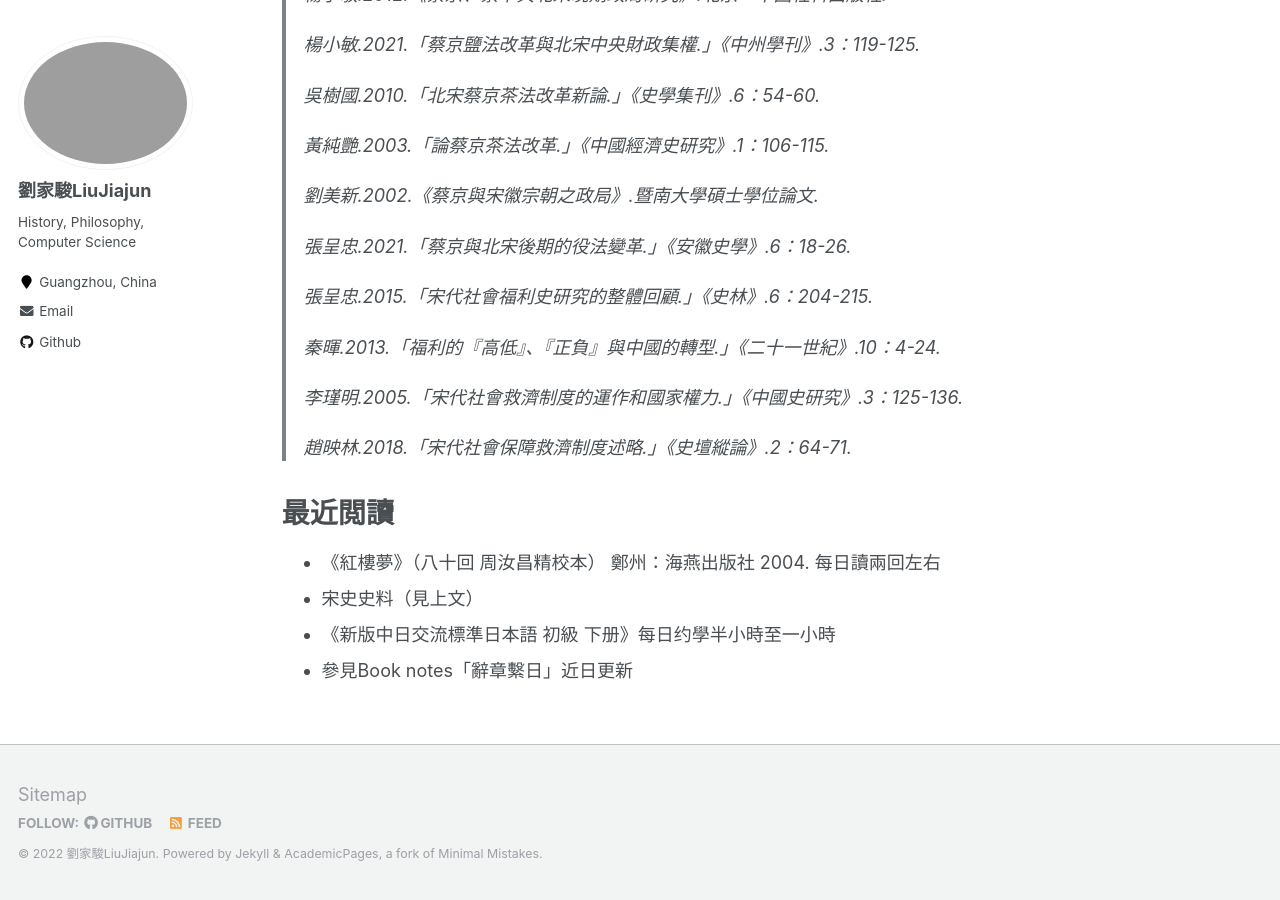
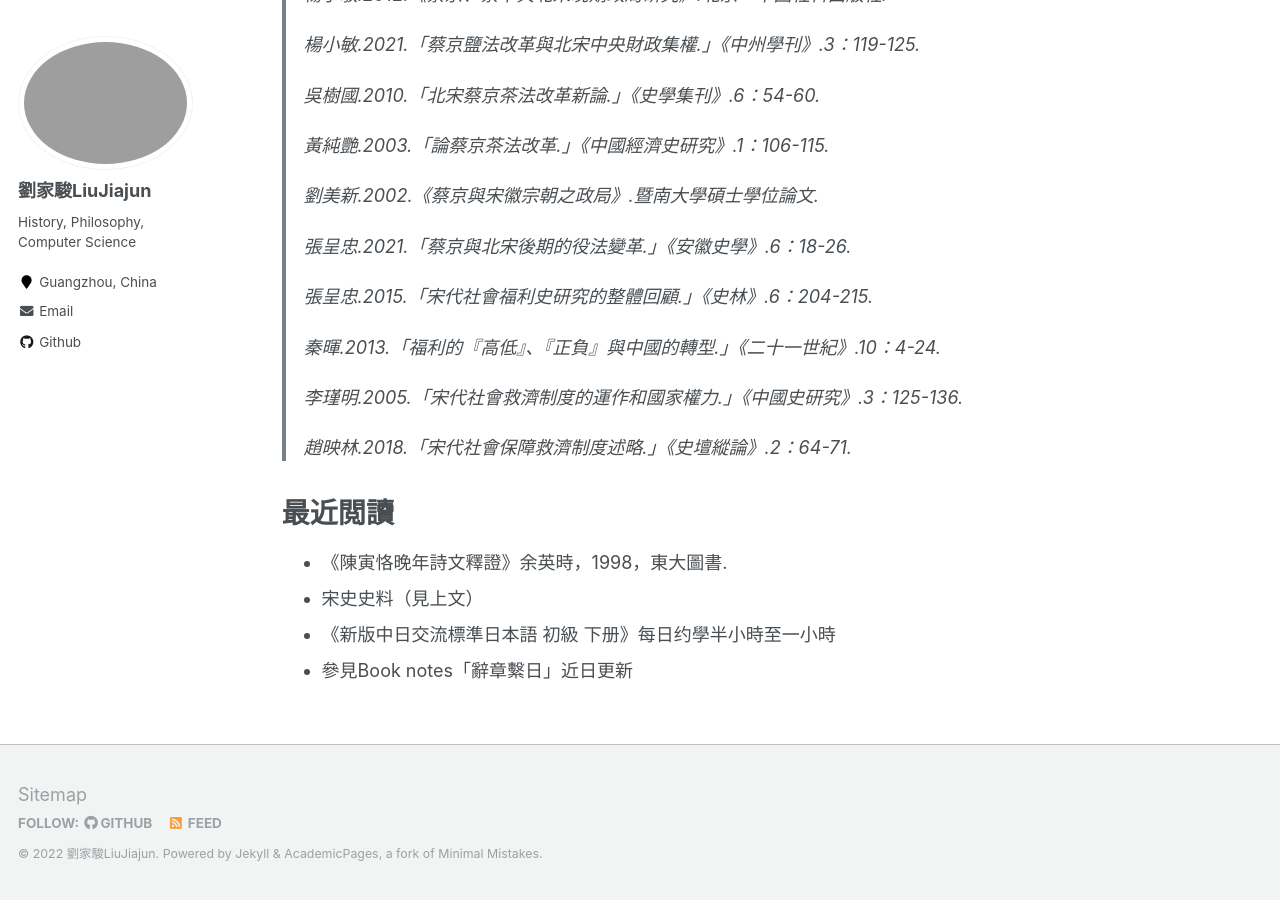
Before and after one commit to Leon-Liu228/Leon-Liu228.github.io, a Jekyll site: the page built from _pages/Projects.md, in a window 1280 px wide and 900 px high, scrolled down 1730 px. Built offline with Jekyll 4.4.1, drawn with Linux system fonts in a browser that asks for light colours.

Commit message:
Add files via upload

```diff
--- a/_pages/Projects.md
+++ b/_pages/Projects.md
@@ -72,7 +72,7 @@ redirect_from:
 最近閲讀
 ======
 
-- 《紅樓夢》（八十回 周汝昌精校本） 鄭州：海燕出版社 2004. 每日讀兩回左右
+- 《陳寅恪晚年詩文釋證》余英時，1998，東大圖書.
 - 宋史史料（見上文）
 - 《新版中日交流標準日本語 初級 下册》每日约學半小時至一小時
 - 參見Book notes「辭章繫日」近日更新
```
